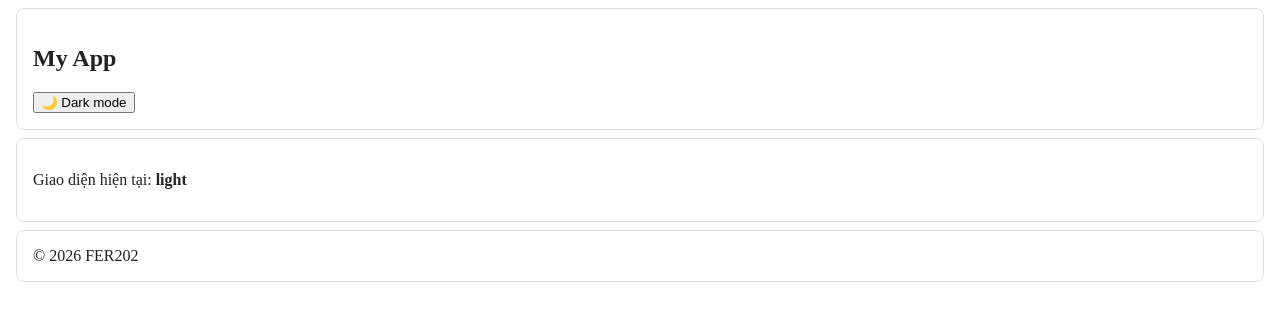
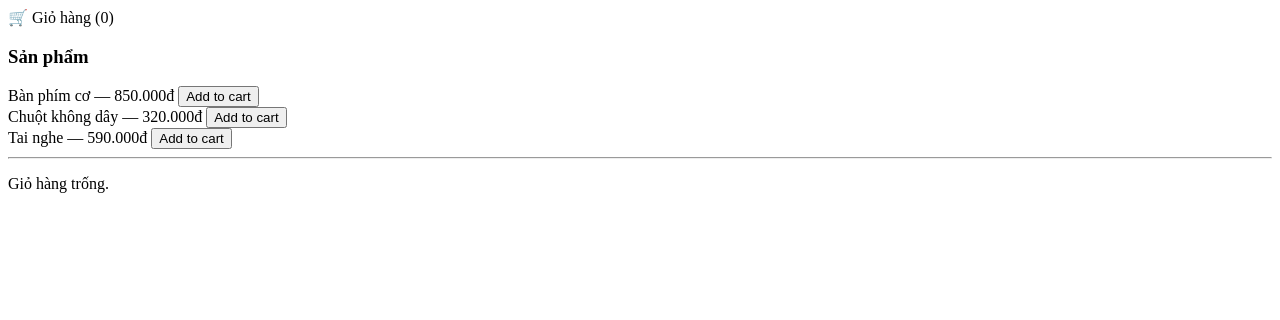
Before and after one commit to phulongtran/FER202_FA26_LongTP, a React (Vite) app in the folder Slot9/theme-context-demo/: page / in a window 1280 px wide. Shown: the top 320 px of the page. Built offline with nearby package versions, Linux system fonts and the light colour scheme.

Commit message:
feat(cart): integrate cart provider and components

```diff
--- a/Slot9/theme-context-demo/src/App.jsx
+++ b/Slot9/theme-context-demo/src/App.jsx
@@ -1,14 +1,15 @@
-import Header from "./components/Header";
-import Content from "./components/Content";
-import Footer from "./components/Footer";
+import { CartProvider } from "./contexts/CartContext";
+import CartBadge from "./components/CartBadge";
+import ProductList from "./components/ProductList";
+import Cart from "./components/Cart";
 
 export default function App() {
-  // App KHÔNG cần biết gì về theme
   return (
-    <>
-      <Header />
-      <Content />
-      <Footer />
-    </>
+    <CartProvider>
+      <header><CartBadge /></header>
+      <ProductList />
+      <hr />
+      <Cart />
+    </CartProvider>
   );
 }
```
